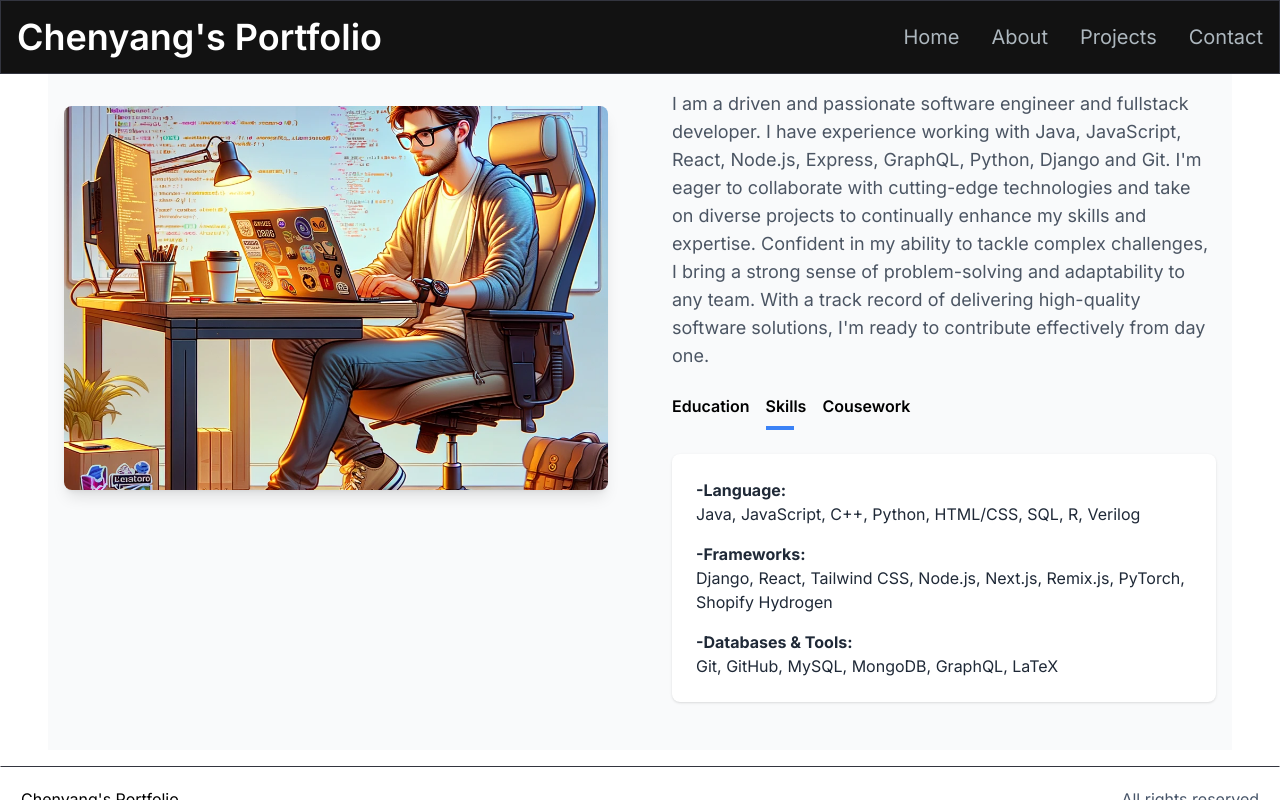
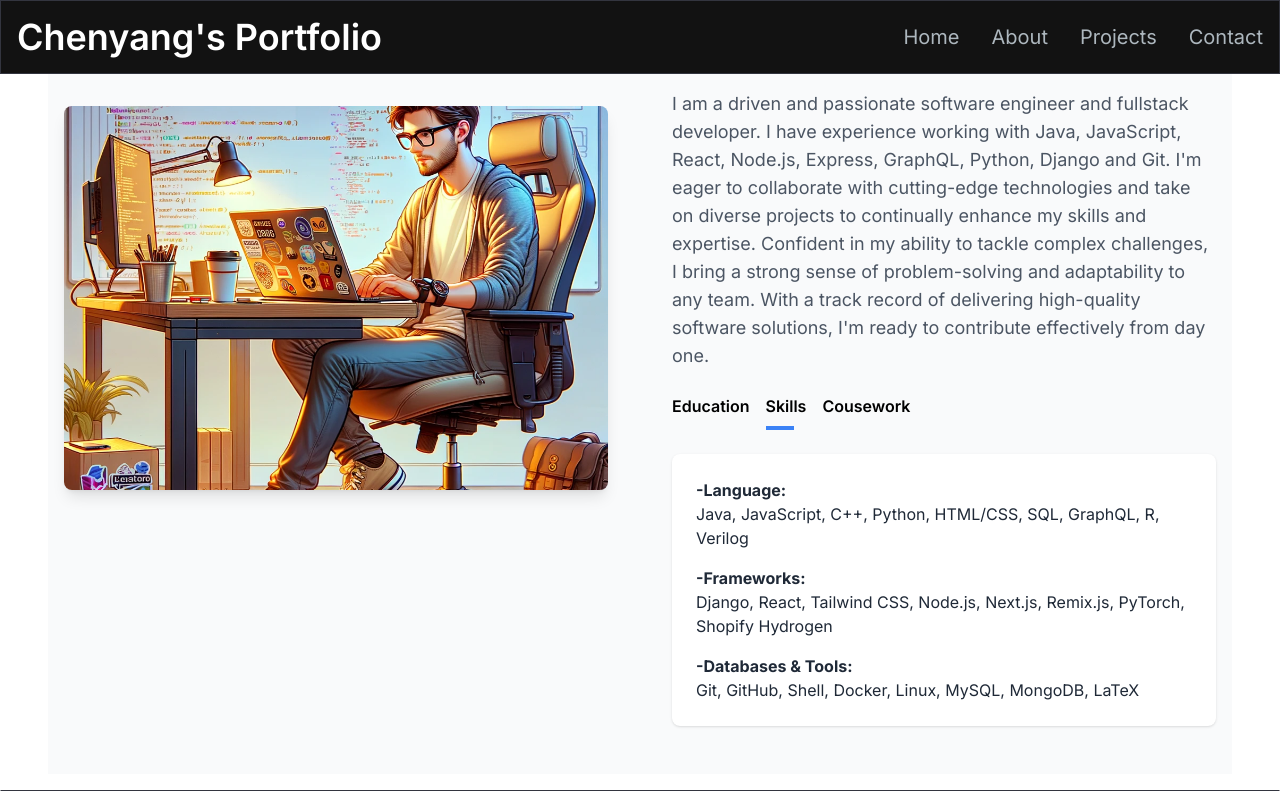
Before and after one commit to raphaeldu98/nextjs-portfolio, a Next.js app: page / in a window 1280 px wide. Both pictures are taken after a click on the button "Skills". Shown: the part 630-1430 px from the top of the page. Built offline with nearby package versions, Linux system fonts and the light colour scheme.

Commit message:
update resume file

```diff
--- a/app/components/About.tsx
+++ b/app/components/About.tsx
@@ -29,7 +29,7 @@ const TAB_DATA = [
     content: (
       <div>
         <p className="font-bold">-Language:</p>
-        <p>Java, JavaScript, C++, Python, HTML/CSS, SQL, R, Verilog</p>
+        <p>Java, JavaScript, C++, Python, HTML/CSS, SQL, GraphQL, R, Verilog</p>
         {/* <ul className="grid grid-cols-3 gap-2 pl-2 mb-2 ml-4">
           <li>Java</li>
           <li>JavaScript</li>
@@ -45,7 +45,7 @@ const TAB_DATA = [
           <li>Node.js</li>
         </ul> */}
         <p className="font-bold mt-4">-Databases & Tools:</p>
-        <p>Git, GitHub, MySQL, MongoDB, GraphQL, LaTeX</p>
+        <p>Git, GitHub, Shell, Docker, Linux, MySQL, MongoDB, LaTeX</p>
         {/* <ul className="grid grid-cols-3 gap-2 pl-2 mb-2 ml-4">
           <li>Git</li>
           <li>MySQL</li>
```
Also changed, not shown: 1 other file (tests, documents, lock files or other folders).
